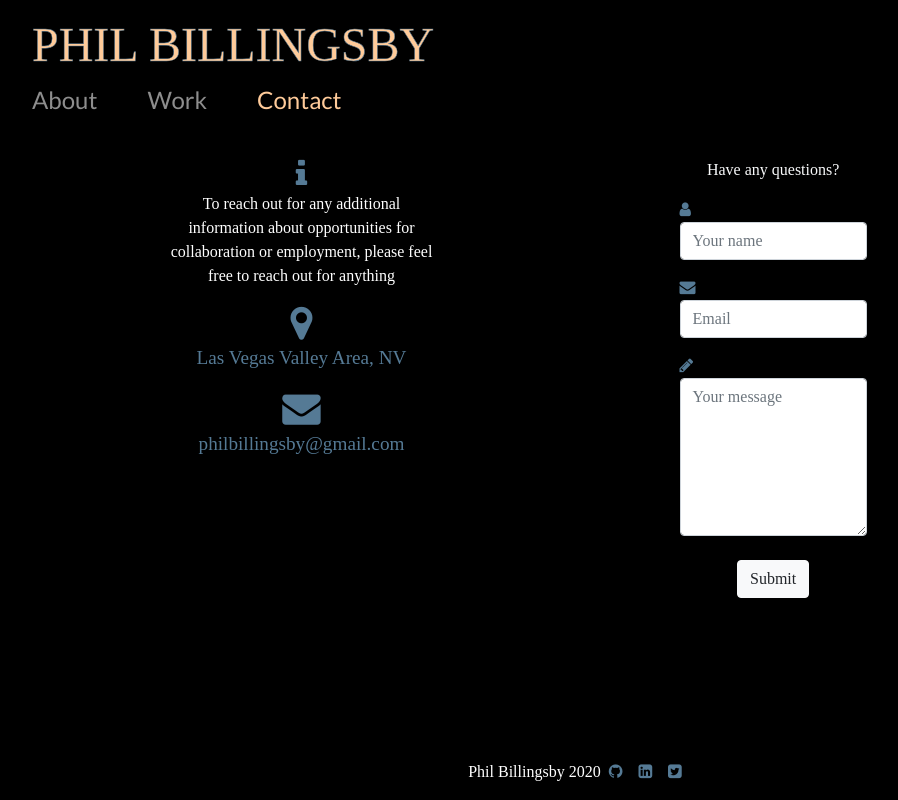
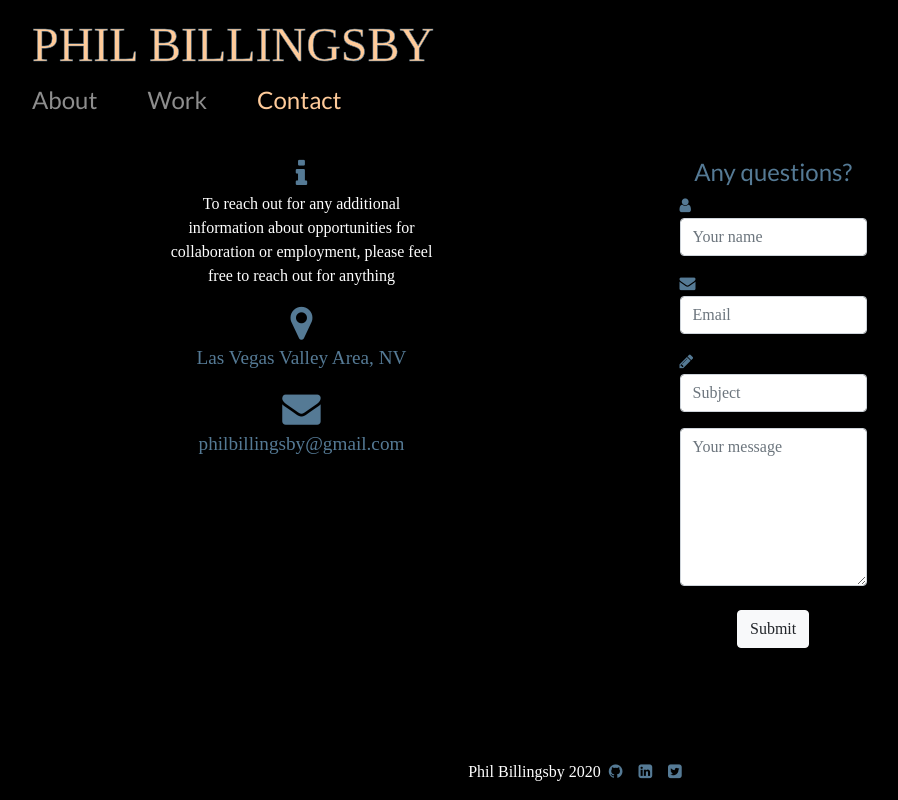
Before and after one commit to PBillingsby/PBillingsby.github.io, a React (Create React App) app: page /contact in a window 1280 px wide. Shown: the whole page, without its empty margins (69-967 px from the left). Built offline with nearby package versions, Linux system fonts and the light colour scheme; a web font is replaced by a local one.

Commit message:
Control state of Form

```diff
--- a/src/Form.js
+++ b/src/Form.js
@@ -1,16 +1,41 @@
 import React from "react";
 
-const Form = () => {
+class Form extends React.Component {
+  constructor(props) {
+    super(props);
+    this.state = {
+      name: "",
+      email: "",
+      subject: "",
+      message: ""
+    };
+  }
+
+  handleChange = event => {
+    this.setState({
+      [event.target.name]: event.target.value
+    });
+  };
+
+  handleSubmit = event => {
+    event.preventDefault();
+    debugger;
+  };
+  render() {
+    console.log(this.state);
     return (
       <div className="col-md-9 mb-md-0 mb-5 mt-4">
-      <p className="text-light text-center">Have any questions?</p>
-
-      <form className="form-group mx-auto row w-50">
+        <h4 className="text-center blue-text">Any questions?</h4>
+        <form
+          onSubmit={e => this.handleSubmit(e)}
+          className="form-group mx-auto row w-50"
+        >
           <div className="md-form text-light">
             <span className="d-inline-block pb-3">
               <i className="fa fa-user prefix"></i>
               <input
                 type="text"
+                onChange={this.handleChange}
                 id="form-name"
                 className="form-control"
                 placeholder="Your name"
@@ -22,6 +47,7 @@ const Form = () => {
               <i className="fa fa-envelope prefix grey-text"></i>
               <input
                 type="text"
+                onChange={this.handleChange}
                 id="form-name"
                 className="form-control"
                 placeholder="Email"
@@ -31,10 +57,18 @@ const Form = () => {
           <div class="md-form text-light">
             <span className="d-inline-block pb-3">
               <i className="fa fa-pencil prefix grey-text"></i>
+              <input
+                type="text"
+                onChange={this.handleChange}
+                id="form-subject"
+                className="form-control mb-3"
+                placeholder="Subject"
+              />
               <textarea
                 rows="6"
                 type="text"
-              id="form-name"
+                onChange={this.handleChange}
+                id="form-message"
                 className="form-control"
                 placeholder="Your message"
               />
@@ -47,6 +81,7 @@ const Form = () => {
         </form>
       </div>
     );
-};
+  }
+}
 
 export default Form;
```
Lines whose indentation alone changed are shown as unchanged.
